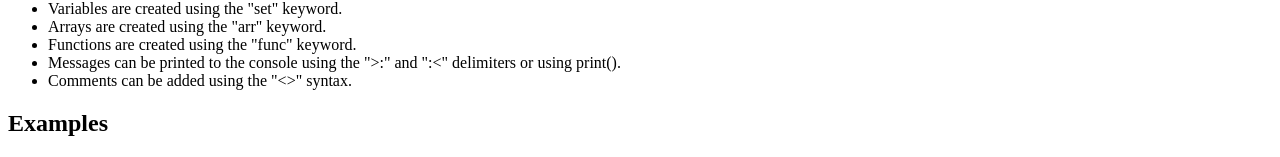
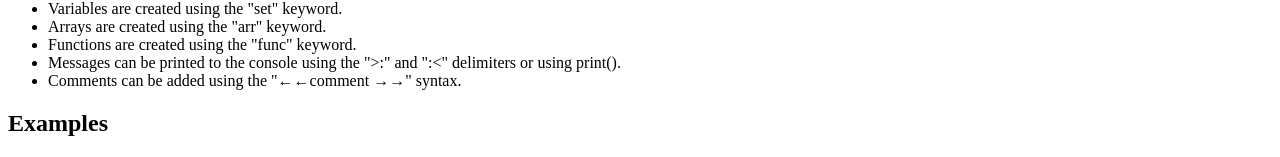
Before and after one commit to cross-sans/pscript, a plain HTML site: page index.html in a window 1280 px wide. Shown: the part 384-541 px from the top of the page. Drawn offline with Linux system fonts and the light colour scheme.

Commit message:
Update index.html

```diff
--- a/index.html
+++ b/index.html
@@ -22,7 +22,7 @@
 		<li>Arrays are created using the "arr" keyword.</li>
 		<li>Functions are created using the "func" keyword.</li>
 		<li>Messages can be printed to the console using the "&gt;:" and ":&lt;" delimiters or using print().</li>
-		<li>Comments can be added using the "<<comment>>" syntax.</li>
+		<li>Comments can be added using the "&larr;&larr;comment &rarr;&rarr;" syntax.</li>
 	</ul>
 
 	<h2>Examples</h2>
```
